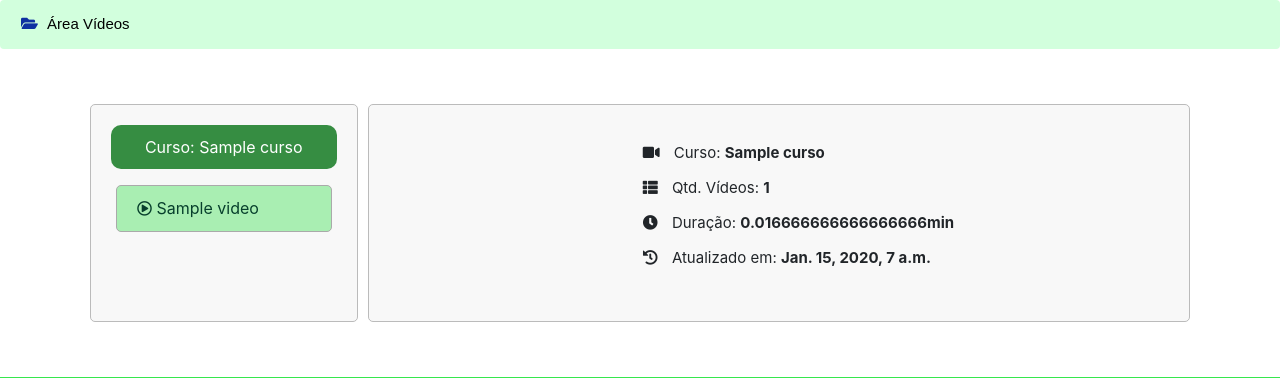
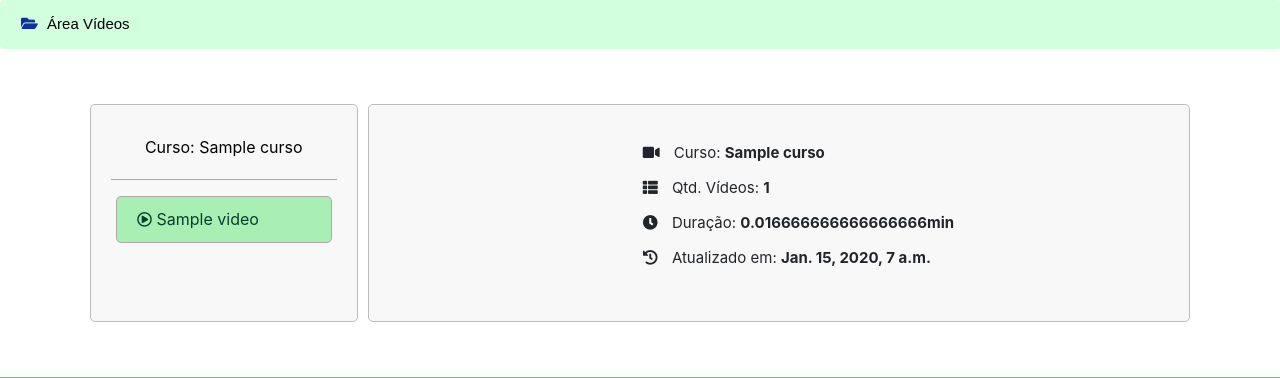
Before and after one commit to diegobachsi/oportaldjango-tcc, a Django app: page /cursos/1 in a window 1280 px wide. Shown: the part 161-539 px from the top of the page. Run offline with Django 3.2, Linux system fonts and the light colour scheme; a user stored in the database is signed in; tables that the repository leaves empty hold one stand-in row (values such as "Sample post"); parts of the project's set-up code (start-up, migrations or seed data) failed here and were passed over; some libraries are stand-ins or nearby versions.

Commit message:
videos_por_curso/html

```diff
--- a/cursos/templates/videos_por_cursos.html
+++ b/cursos/templates/videos_por_cursos.html
@@ -76,10 +76,10 @@
     }
 
     #title_curso{
-        background-color: #368d42;
-        color: #fff;
-        border-radius: 10px;
+        color: #000;
+        border-bottom: 1px solid #aaa;
         padding: 10px;
+        padding-bottom: 20px;
     }
 
     #detalhes{
```
